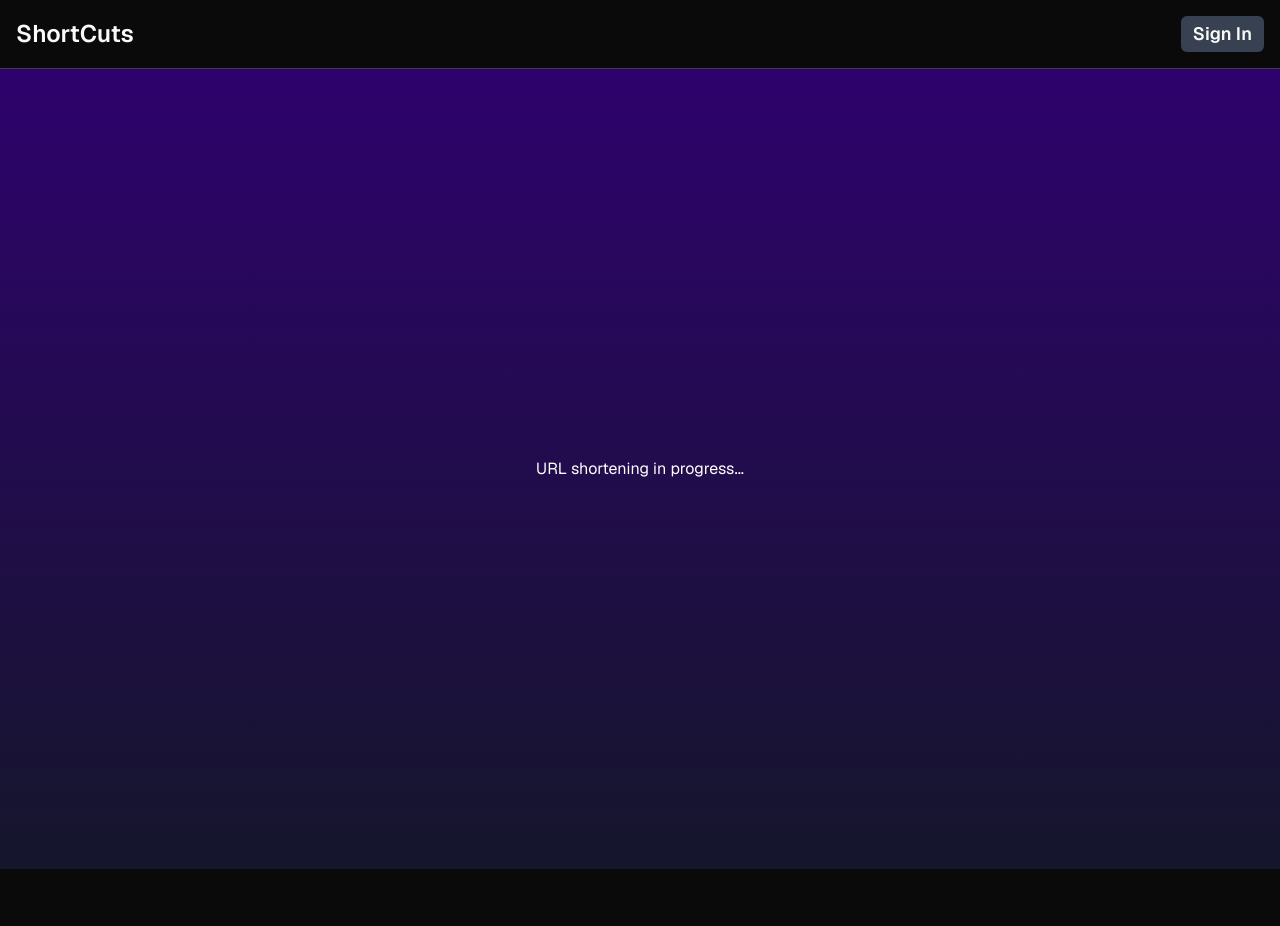
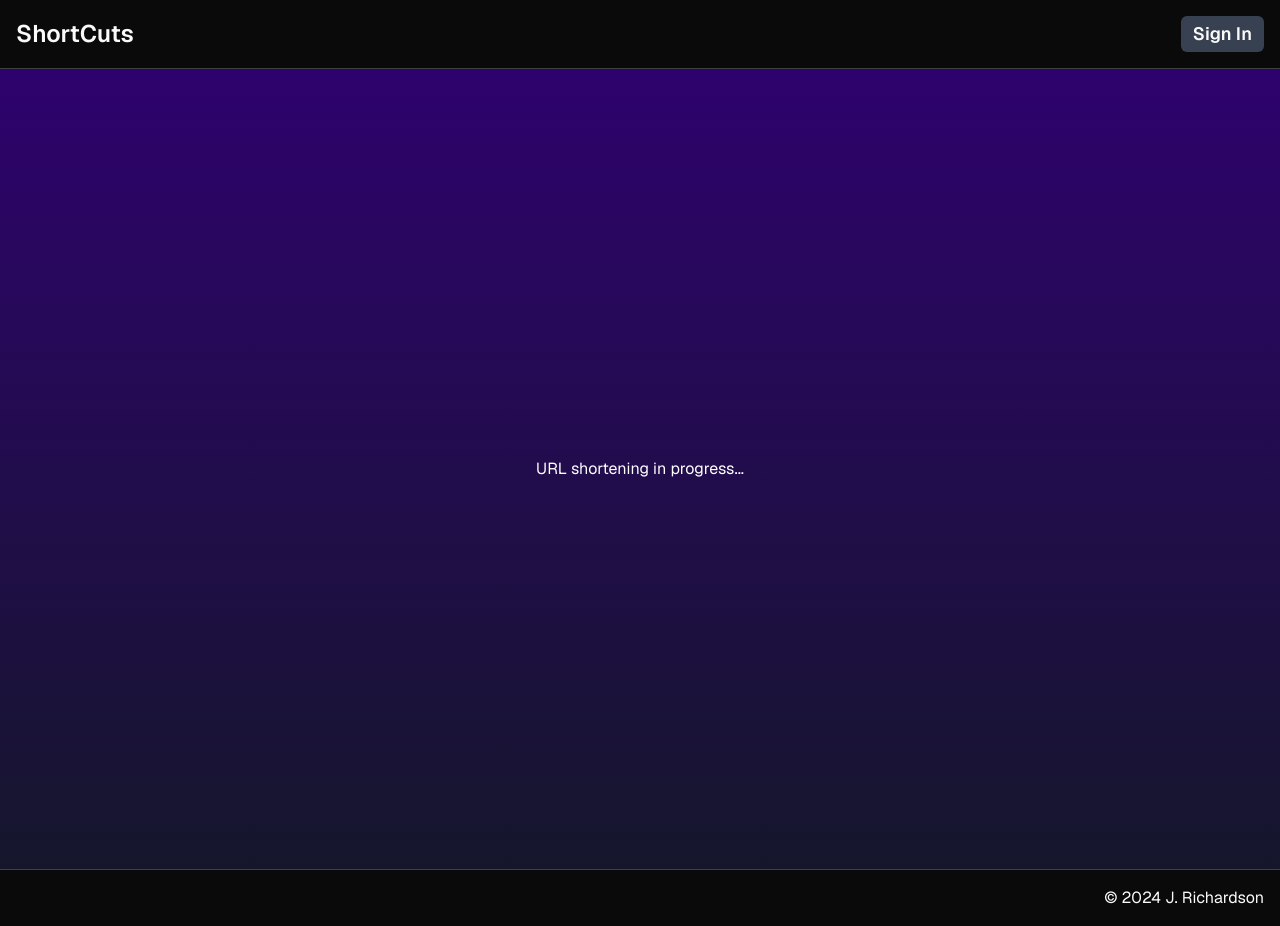
Before and after one commit to joshatbond/ofy-link-shortener, a Next.js app: page / in a window 1280 px wide. Before the commit the page ends 869 px from the top, so only its background shows below. Built offline with nearby package versions, Linux system fonts and the light colour scheme.

Commit message:
feat(layout): scaffold footer

```diff
--- a/src/app/layout.tsx
+++ b/src/app/layout.tsx
@@ -15,9 +15,16 @@ export default function RootLayout({
 }: Readonly<{ children: React.ReactNode }>) {
   return (
     <html lang="en" className={`${GeistSans.variable}`}>
-      <body className="min-h-screen bg-neutral-950 text-neutral-50">
-        <Header />
-        {children}
+      <body className="bg-neutral-950 text-neutral-50">
+        <div className="grid min-h-screen grid-rows-[auto_1fr]">
+          <Header />
+          {children}
+        </div>
+        <footer className="border-t border-t-neutral-700 p-4">
+          <p className="text-end">
+            &copy; {`${new Date().getFullYear()} J. Richardson`}
+          </p>
+        </footer>
       </body>
     </html>
   )
```
